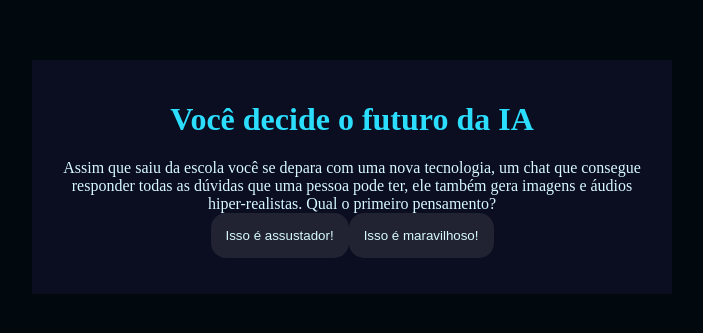
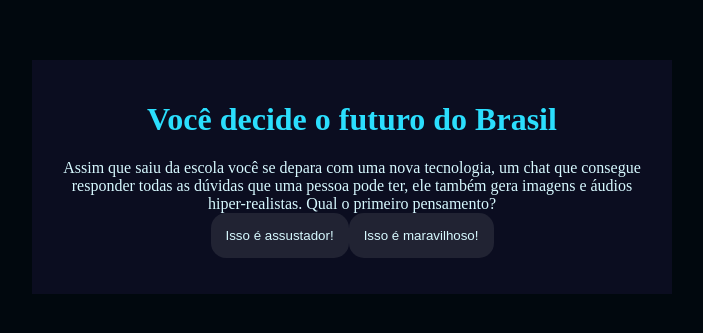
Before and after one commit to VitorSantosQuadros/Brasil-FUTURO, a plain HTML site: page index.html in a window 1280 px wide. Shown: the part 231-564 px from the top of the page, without its empty margins (288-991 px from the left). Drawn offline with Linux system fonts and the light colour scheme.

Commit message:
Update index.html

```diff
--- a/index.html
+++ b/index.html
@@ -4,11 +4,11 @@
     <meta charset="UTF-8">
     <meta name="viewport" content="width=device-width, initial-scale=1.0">
     <link rel="stylesheet" href="style.css">
-    <title>Você decide o futuro da IA</title>
+    <title>Você decide o futuro do Brasil</title>
 </head>
 <body>
     <div class="caixa-principal">
-        <h1>Você decide o futuro da IA</h1>
+        <h1>Você decide o futuro do Brasil</h1>
         <div class="caixa-perguntas"></div>
         <div class="caixa-alternativas"></div>
         <div class="caixa-resultado">
```
